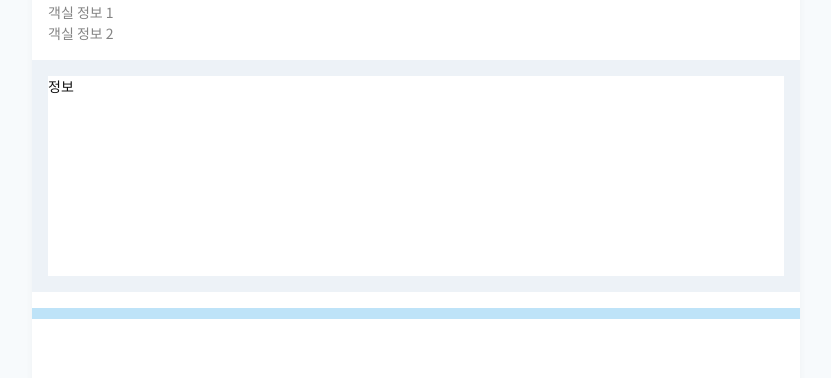
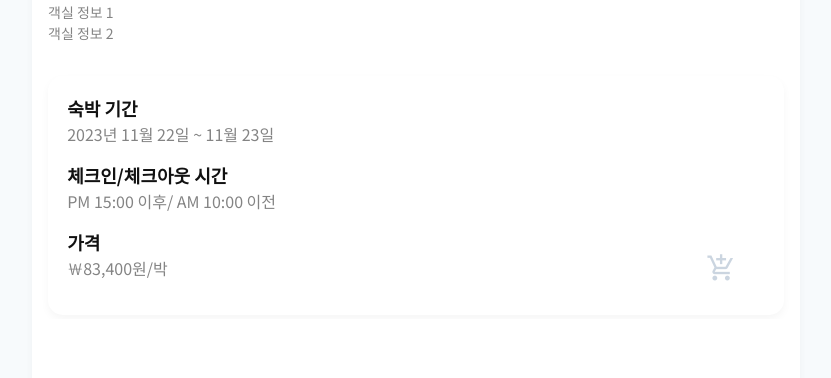
Before and after one commit to TeamOHJO/Frontend, a React (Vite) app: page /accommodation/1/1 in a window 1280 px wide. Shown: the part 421-799 px from the top of the page, without its empty margins (224-1055 px from the left). Built offline with nearby package versions, Linux system fonts and the light colour scheme; a web font is replaced by a local one.

Commit message:
design: RoomSelectedInfo 컴포넌트 디자인

```diff
--- a/src/pages/Accommodation/AccommodationRoomItem.tsx
+++ b/src/pages/Accommodation/AccommodationRoomItem.tsx
@@ -1,21 +1,10 @@
 import styled from '@emotion/styled';
-import { useState } from 'react';
 import { StarFilled } from '@ant-design/icons';
 import { Heading, Text, Button } from '@chakra-ui/react';
 import { theme } from '../../styles/theme';
 import SwiperComponent from '../../components/Swiper/SwiperComponent';
 
 function AccommodationRoomItem() {
-  const [cartHover, setCartHover] = useState(false);
-
-  const handleCartMouseEnter = () => {
-    setCartHover(true);
-  };
-
-  const handleCartMouseLeave = () => {
-    setCartHover(false);
-  };
-
   const images: string[] = [
     'https://i.ytimg.com/vi/Q7pR7uazGgU/maxresdefault.jpg',
     'https://i.ytimg.com/vi/Q7pR7uazGgU/maxresdefault.jpg',
@@ -50,21 +39,9 @@ function AccommodationRoomItem() {
           </div>
           <StyledAccommodationRoomTitleBoxItem>
             {/* 툴팁 작업 필요 */}
-            <span
-              className="material-symbols-outlined"
-              style={{
-                fontSize: '30px',
-                color: cartHover
-                  ? `${theme.colors.basic}`
-                  : `${theme.colors.gray300}`,
-                marginRight: '1rem',
-                cursor: 'pointer',
-              }}
-              onMouseEnter={handleCartMouseEnter}
-              onMouseLeave={handleCartMouseLeave}
-            >
+            <StyledAccommodationRoomItemCart className="material-symbols-outlined">
               add_shopping_cart
-            </span>
+            </StyledAccommodationRoomItemCart>
             <Button
               variant="blue"
               size="lg"
@@ -118,3 +95,13 @@ const StyledAccommodationRoomTitleBoxItem = styled.div`
   align-items: center;
   justify-content: center;
 `;
+
+const StyledAccommodationRoomItemCart = styled.span`
+  font-size: 30px;
+  color: ${theme.colors.gray300};
+  margin-right: 1rem;
+  cursor: pointer;
+  &:hover {
+    color: ${theme.colors.basic};
+  }
+`;
--- a/src/pages/Room/RoomSelectedInfo.tsx
+++ b/src/pages/Room/RoomSelectedInfo.tsx
@@ -1,10 +1,39 @@
 import styled from '@emotion/styled';
+import { Heading, Text } from '@chakra-ui/react';
 import { theme } from '../../styles/theme';
 
 function RoomSelectedInfo() {
   return (
     <StyledRoomSelectedInfoWrapper>
-      <StyledRoomSelectedInfoBox>정보</StyledRoomSelectedInfoBox>
+      <StyledRoomSelectedInfoBox>
+        <StyledRoomSelectedInfoItem>
+          <Heading as="h3" size="lg">
+            숙박 기간
+          </Heading>
+          <Text as="p" size="md" color="gray.84">
+            2023년 11월 22일 ~ 11월 23일
+          </Text>
+        </StyledRoomSelectedInfoItem>
+        <StyledRoomSelectedInfoItem>
+          <Heading as="h3" size="lg">
+            체크인/체크아웃 시간
+          </Heading>
+          <Text as="p" size="md" color="gray.84">
+            PM 15:00 이후/ AM 10:00 이전
+          </Text>
+        </StyledRoomSelectedInfoItem>
+        <StyledRoomSelectedInfoItem>
+          <Heading as="h3" size="lg">
+            가격
+          </Heading>
+          <Text as="p" size="md" color="gray.84">
+            ￦83,400원/박
+          </Text>
+        </StyledRoomSelectedInfoItem>
+        <StyledRoomSelectedCart className="material-symbols-outlined">
+          add_shopping_cart
+        </StyledRoomSelectedCart>
+      </StyledRoomSelectedInfoBox>
     </StyledRoomSelectedInfoWrapper>
   );
 }
@@ -14,11 +43,30 @@ export default RoomSelectedInfo;
 const StyledRoomSelectedInfoWrapper = styled.div`
   width: 100%;
   padding: 1rem;
-  background-color: ${theme.colors.gray100};
 `;
 
 const StyledRoomSelectedInfoBox = styled.div`
   width: 100%;
-  height: 200px;
-  background-color: ${theme.colors.white};
+  padding: 1.2rem;
+  border-radius: 15px;
+  box-shadow: ${theme.shadows.shadow1.shadow};
+  position: relative;
 `;
+
+const StyledRoomSelectedInfoItem = styled.div`
+  margin-bottom: 1rem;
+`;
+
+const StyledRoomSelectedCart = styled.span`
+  font-size: 30px;
+  color: ${theme.colors.gray300};
+  margin-right: 1rem;
+  position: absolute;
+  bottom: 2rem;
+  right: 2rem;
+
+  cursor: pointer;
+  &:hover {
+    color: ${theme.colors.basic};
+  }
+`;
```
